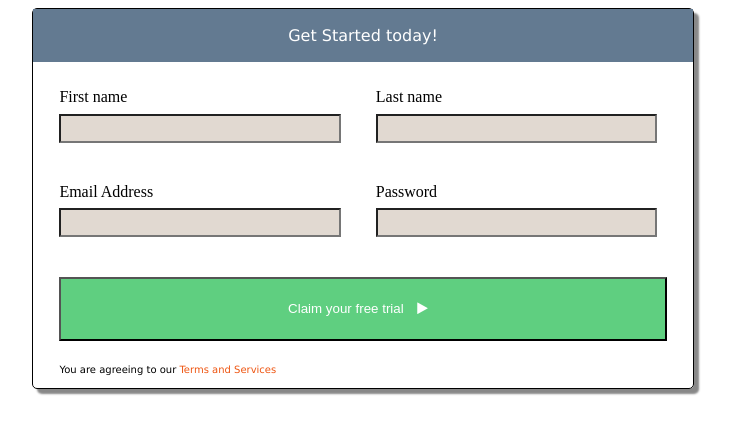
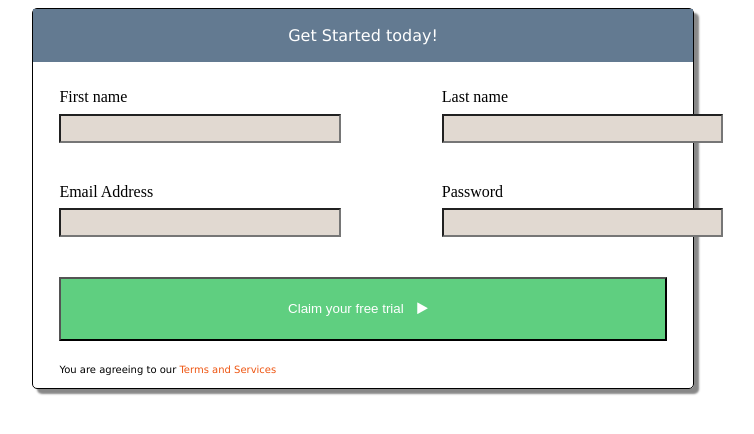
Before and after one commit to Deepak-learner/Form-with-javascript-validation, a plain HTML site: page index.html in a window 1280 px wide. Shown: the whole page, without its empty margins (277-1031 px from the left). Drawn offline with Linux system fonts and the light colour scheme.

Commit message:
Update index.html

```diff
--- a/index.html
+++ b/index.html
@@ -15,7 +15,7 @@
                 <div style=" margin: 4%;">First name<br/>
                     <input type="text" name="fname" />
                 </div>
-                <div style=" margin: 4%; margin-left: 15%">Last name<br/>
+                <div class="textBox">Last name<br/>
                     <input type="text" name="lname" />
                 </div>
             </div>
@@ -23,7 +23,7 @@
                 <div style=" margin: 4%; margin-top:2%">Email Address<br/>
                     <input type="text" name="email" />
                 </div>
-                <div style=" margin: 4%; margin-top: 2%; margin-left: 15%">Password<br/>
+                <div class="textBox" style="margin-top: 2%">Password<br/>
                     <input type="text" name="password"/>
                 </div>
             </div>
```
